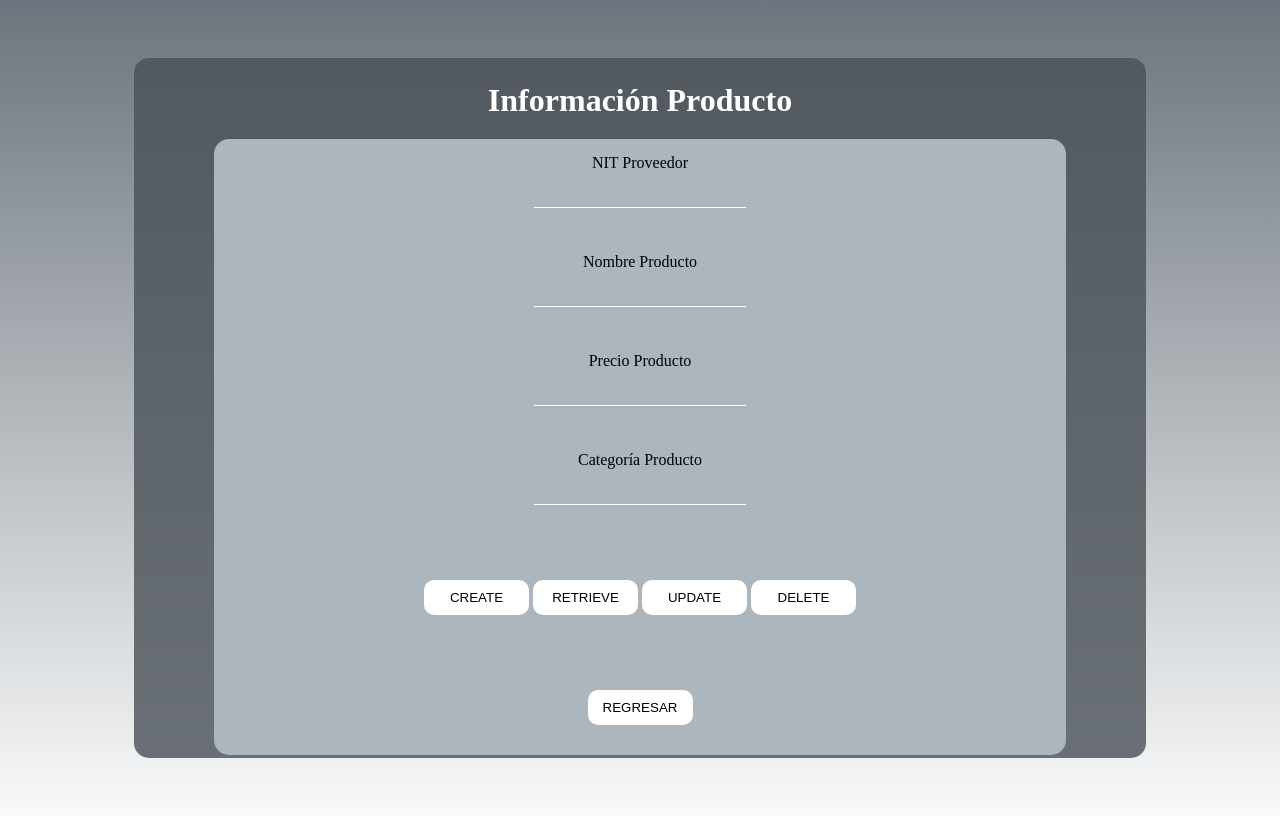
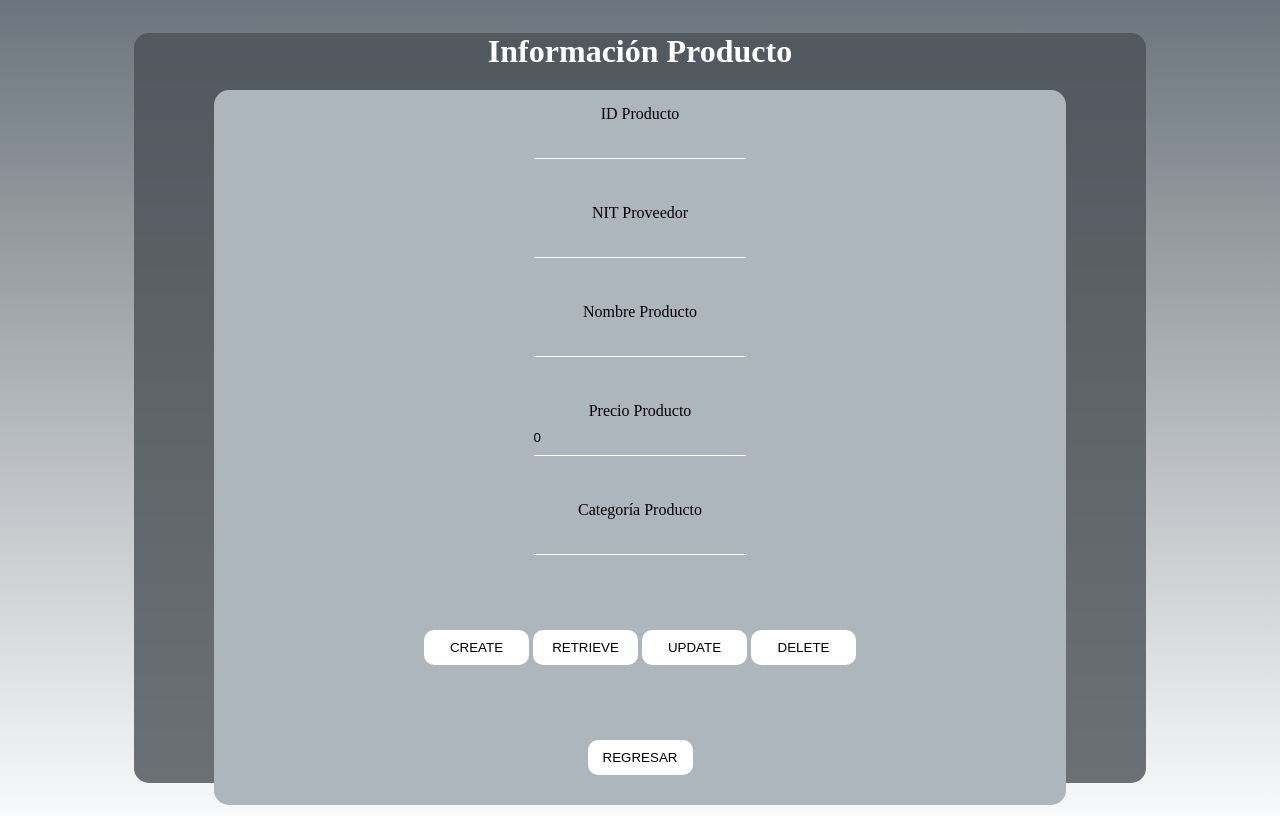
Before and after one commit to 0721santi/ProyectoBasesDeDatos, a Flask app: template templates/db/producto.html in a window 1280 px wide. Run offline with Flask 3, Linux system fonts and the light colour scheme; the template is opened without the code that fills it, so the values that code supplies are empty.

```diff
--- a/templates/db/producto.html
+++ b/templates/db/producto.html
@@ -12,6 +12,10 @@
         <div class="selectedOpc" id="selectedOpc">
             <form action="/producto" method="POST">
                 <div class="elemento">
+                    <label for="idProd">ID Producto</label><br>
+                    <input type="text" id="idProd" name="idProd"/>
+                </div>
+                <div class="elemento">
                     <label for="nitProv">NIT Proveedor</label><br>
                     <input type="number" id="nitProv" name="nitProv"/>
                 </div>
@@ -21,7 +25,7 @@
                 </div>
                 <div class="elemento">
                     <label for="precio">Precio Producto</label><br>
-                    <input type="number" id="precio" name="precio"/>
+                    <input type="number" id="precio" name="precio" value="0"/>
                 </div>
                 <div class="elemento">
                     <label for="categoria">Categoría Producto</label><br>
```
